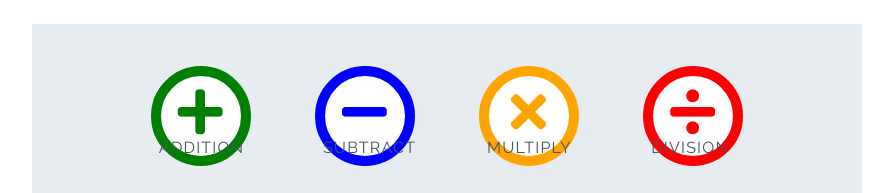
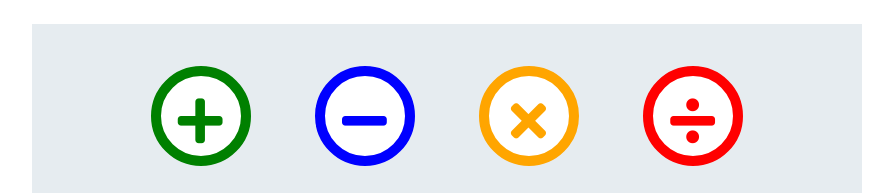
Before and after one commit to AngeloGaeta1990/love-maths, a plain HTML site: page index.html in a window 1280 px wide. Shown: the part 60-253 px from the top of the page, without its empty margins (193-1086 px from the left). Drawn offline with Linux system fonts and the light colour scheme.

Commit message:
fix: button description removed

```diff
--- a/assets/css/style.css
+++ b/assets/css/style.css
@@ -111,12 +111,11 @@ body {
     transition: all 0.5s;
 }
 
-.btn--big::after{
-    content: attr(data-type);
-    font-size: 1rem;
-    color: #445361;
-    position: relative;
-    left: -0.5em;
+.btn--big::after {
+	font-size: 1rem;
+	color: #445361;
+	position: relative;
+	left: -0.5em;
 }
 
 .btn--blue {
```
